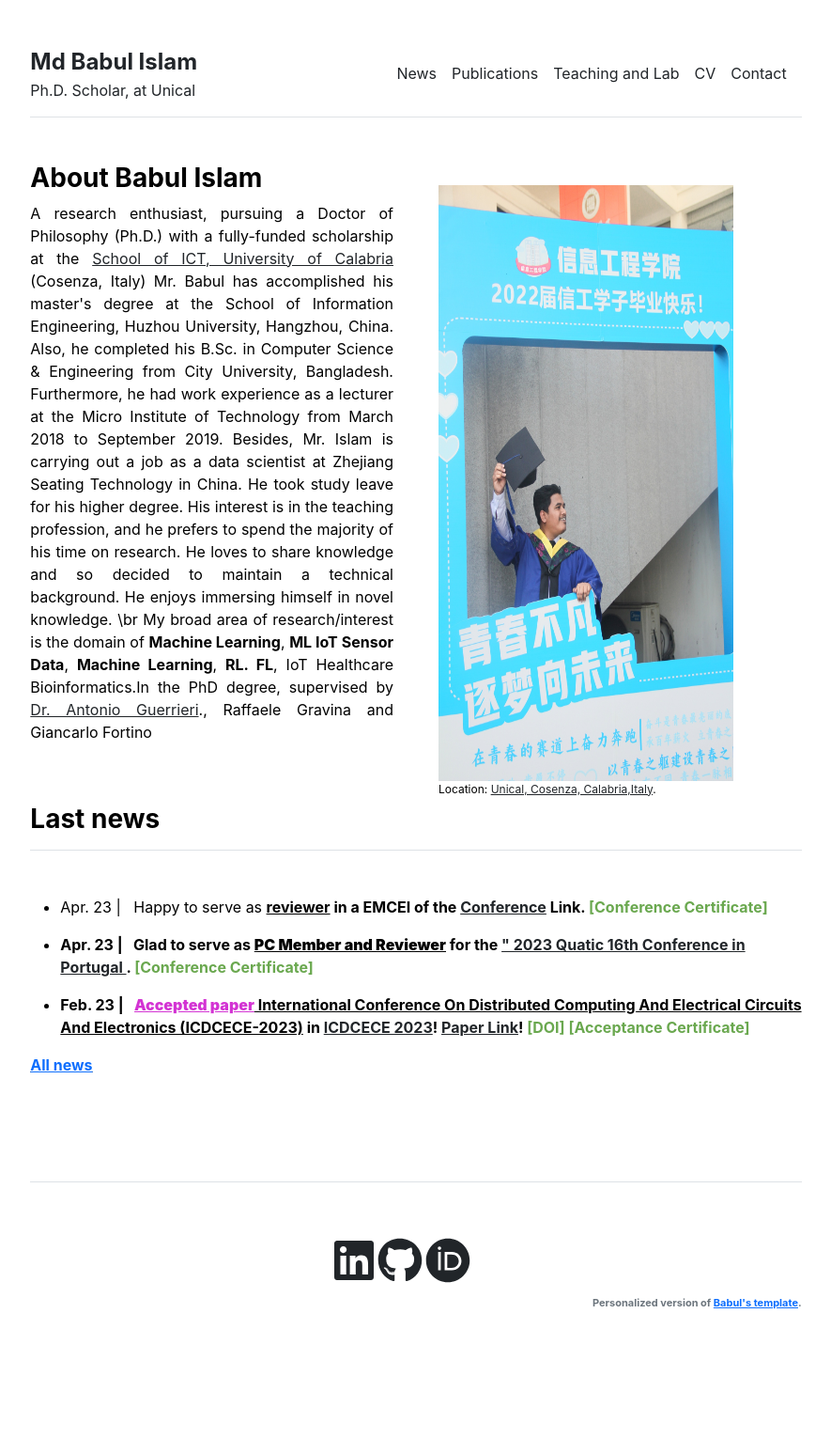
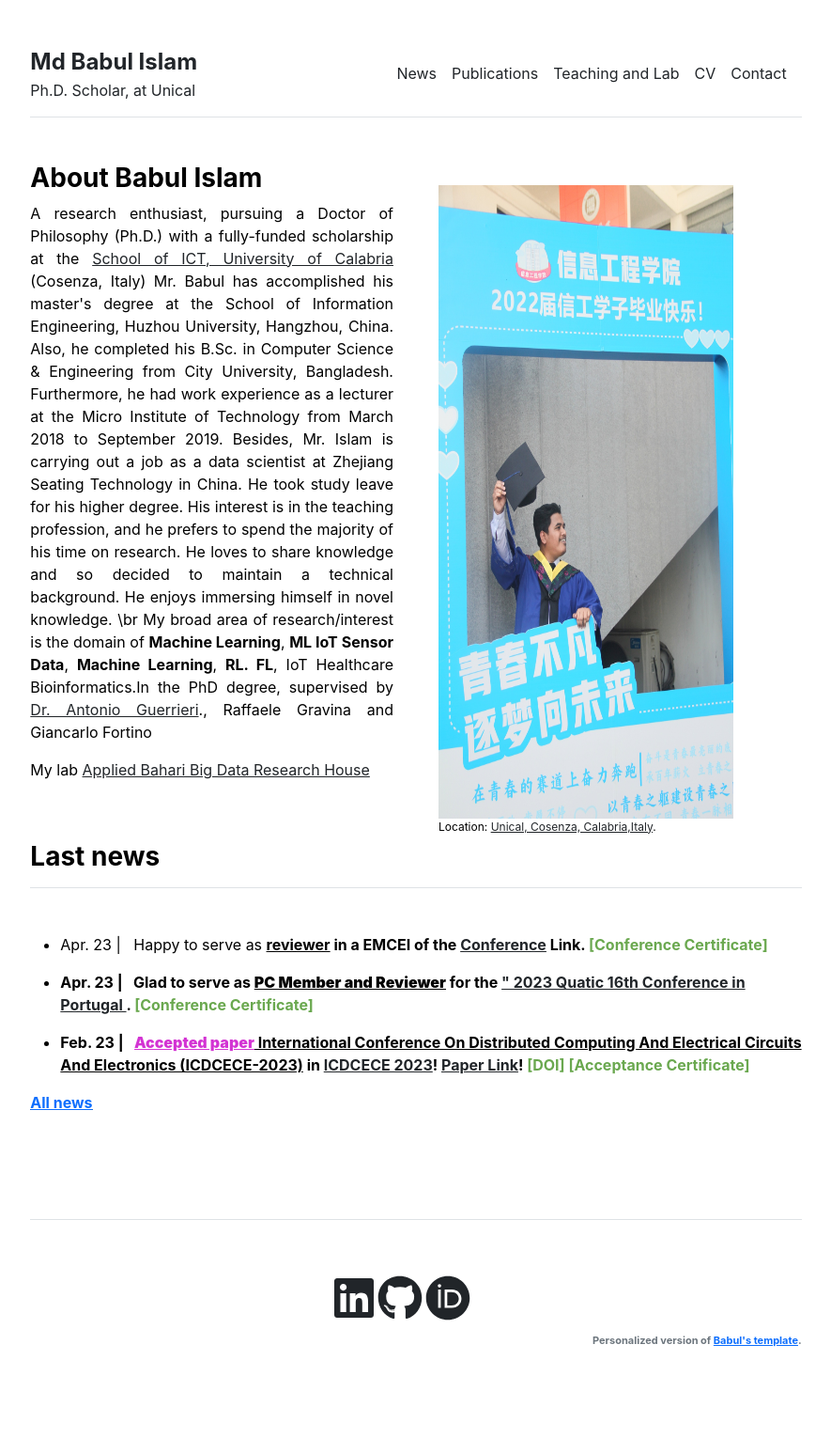
Before and after one commit to babulcseian/babulcseian.github.io, a Jekyll site: the page built from index.md, in a window 1280 px wide. Shown: the whole page at 94% size, without its empty margins (197-1082 px from the left). Built offline with Jekyll 4.4.1, drawn with Linux system fonts in a browser that asks for light colours; a style sheet for code colours, icons or effects is not loaded; before the commit the page ends 1507 px from its top, so only the background shows below that.

Commit message:
Update home.html

```diff
--- a/_layouts/home.html
+++ b/_layouts/home.html
@@ -14,6 +14,7 @@ He took study leave for his higher degree. His interest is in the teaching profe
 He enjoys immersing himself in novel knowledge. \br
 My broad area of research/interest is the domain of <strong>Machine Learning</strong>, <strong>ML IoT Sensor Data</strong>,   <strong>Machine Learning</strong>, <strong>RL. FL</strong>,
 IoT Healthcare Bioinformatics.In the PhD degree, supervised by <a class="other" href='https://www.icar.cnr.it/persone/guerrieri/'> Dr. Antonio Guerrieri</a>., Raffaele Gravina and Giancarlo Fortino </p>
+    My lab  <a class="other" href='https://github.com/babulcseian/babulcseian.github.io/blob/main/Applied%20Bahari%20Big%20Data%20Research%20House/index.html'>Applied Bahari Big Data Research House</a>
     <!-- Before that and in the same college, I got my master's degree in Multimedia and Communications, as well as the master's degree in Telecommunications Engineering in 2017. Previously, I finished my Telecommunications Engineering bachelor's degree from Universidade de Vigo in 2015. -->
   </p>
   </div>
```
